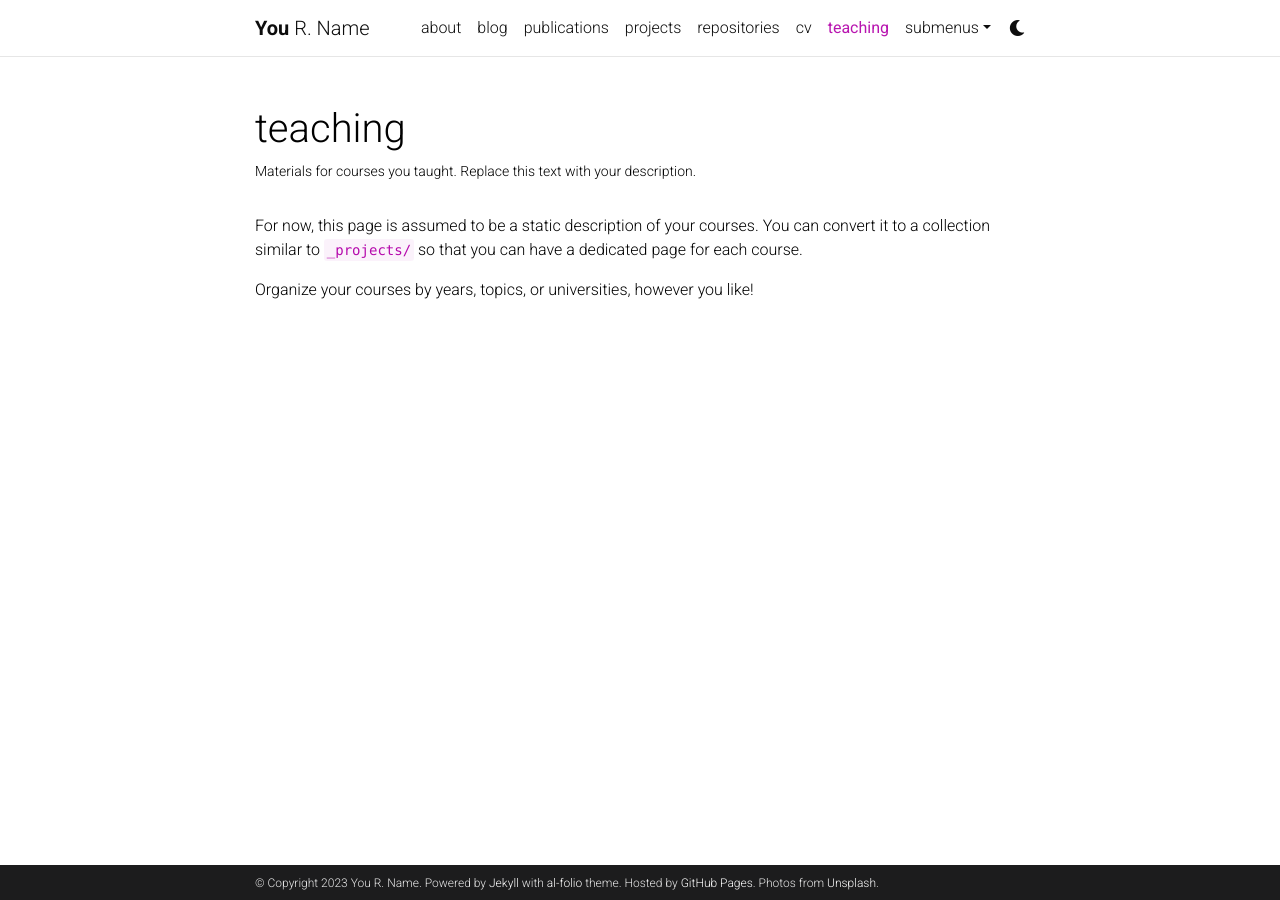
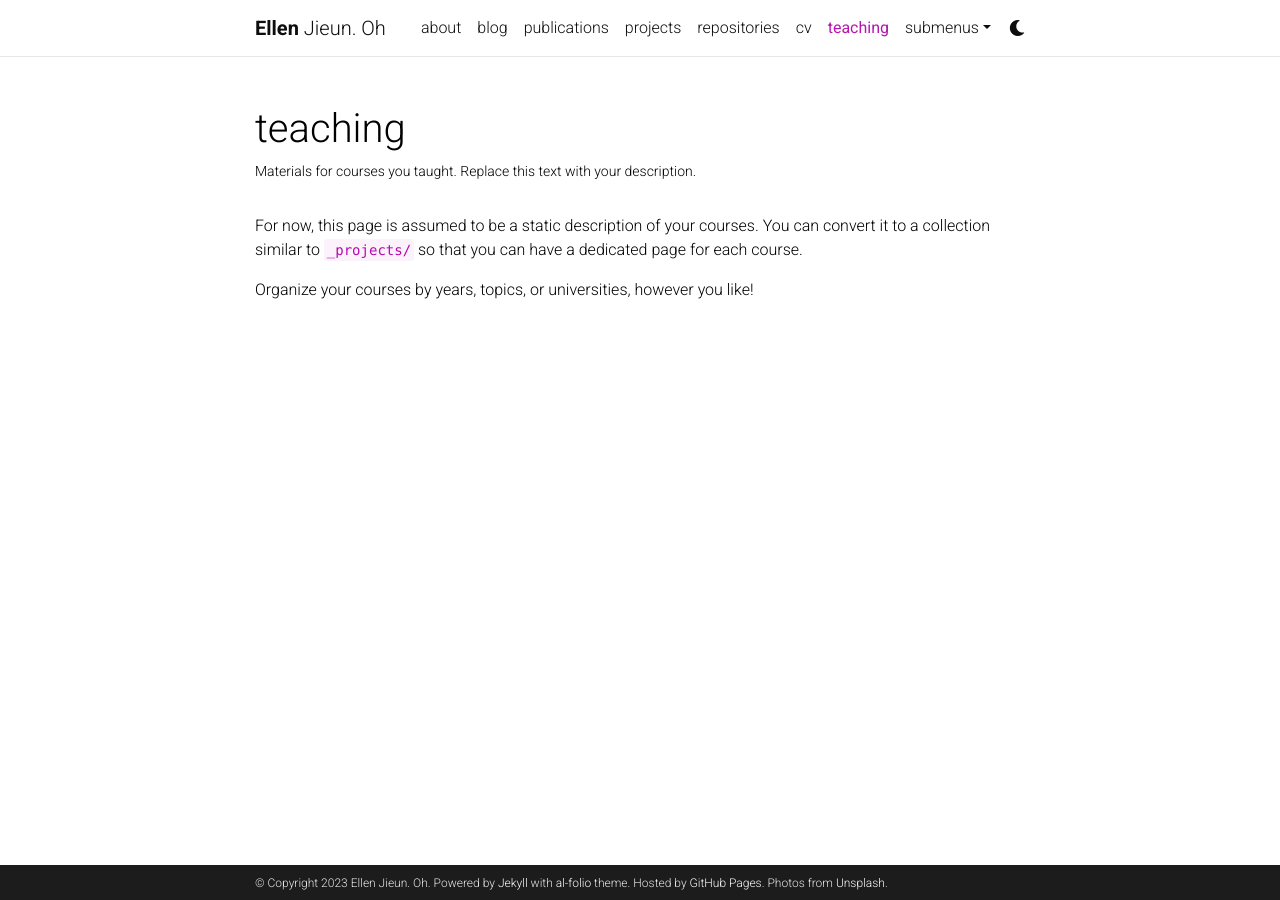
Before and after one commit to Nimbus1997/Nimbus1997.github.io, a Jekyll site: the page built from _pages/teaching.md, in a window 1280 px wide. Built offline with Jekyll 4.4.1, drawn with Linux system fonts in a browser that asks for light colours; comment, search, counter and statistics services are not loaded; a style sheet for code colours, icons or effects is not loaded.

Commit message:
Update _config.yml

```diff
--- a/_config.yml
+++ b/_config.yml
@@ -3,9 +3,9 @@
 # -----------------------------------------------------------------------------
 
 title: blank # the website title (if blank, full name will be used instead)
-first_name: You
-middle_name: R.
-last_name: Name
+first_name: Ellen
+middle_name: Jieun.
+last_name: Oh
 email: you@example.com
 description: > # the ">" symbol means to ignore newlines until "footer_text:"
   A simple, whitespace theme for academics. Based on [*folio](https://github.com/bogoli/-folio) design.
```
